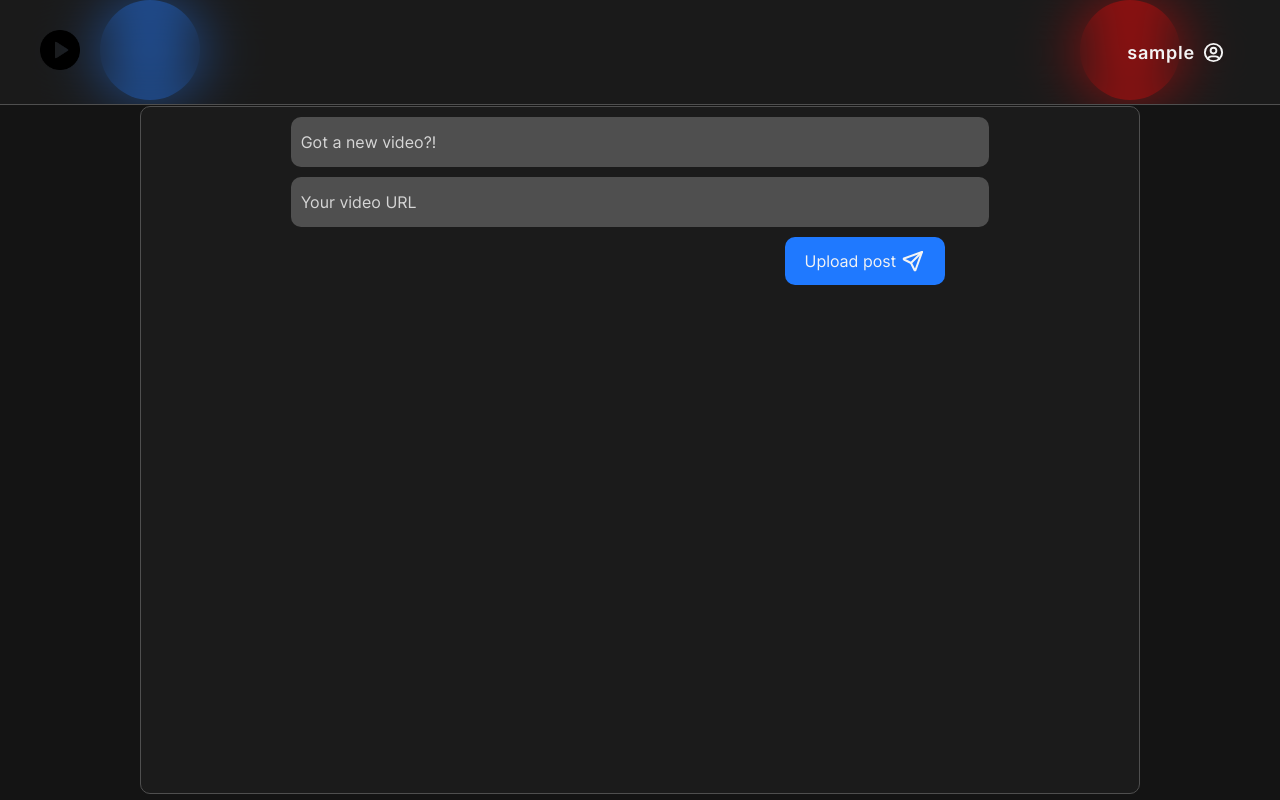
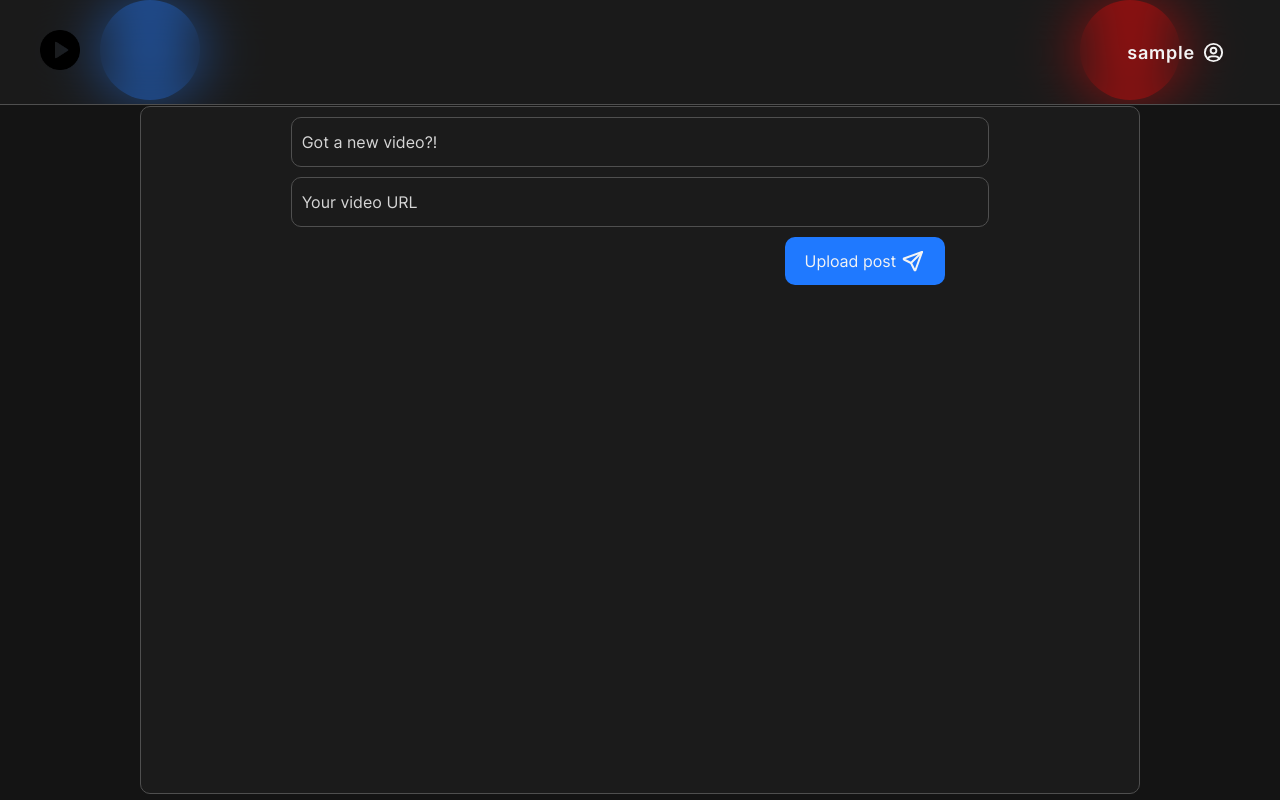
Before and after one commit to forjoa/video-net, a React (Vite) app: page / in a window 1280 px wide. Built offline with nearby package versions, Linux system fonts and the light colour scheme; sample sign-in values are in the browser's storage.

Commit message:
Input from HomeMain colors updated

```diff
--- a/frontend/styles/HomeMain.css
+++ b/frontend/styles/HomeMain.css
@@ -32,11 +32,11 @@
 }
 
 .upload-videos input {
-    background-color: var(--grey);
+    background-color: transparent;
     outline: none;
     margin-top: 10px;
     width: 70%;
-    border: none;
+    border: .1px solid var(--grey);
     border-radius: 10px;
     height: 50px;
     padding: 10px;
```
